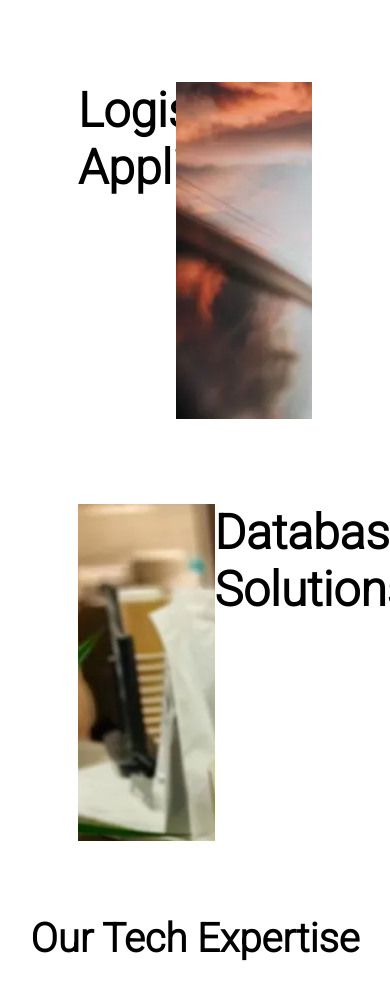
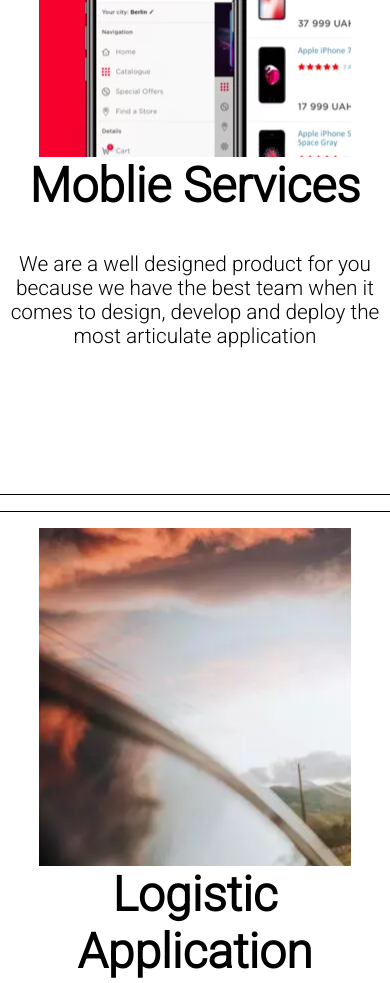
Before and after one commit to ShionikDeveloper/Shionik-Developers-Website, a website: page public/index.html in a window 390 px wide. Shown: the part 1000-1983 px from the top of the page. Drawn offline with Linux system fonts and the light colour scheme.

Commit message:
mobile responsive

```diff
--- a/index.js
+++ b/index.js
@@ -1,7 +1,7 @@
 const express = require('express')
 require("dotenv").config()
 const app = express()
-let port = process.env.PORT || 3000
+let port = process.env.PORT || 3001
 
 //Middleware
 const path = require('path')
--- a/public/index.html
+++ b/public/index.html
@@ -46,27 +46,39 @@
     </h1>
 
     <div class="project-desc">
-        <div class="projects">
+        <div class="projects proj-1">
             <div class="picture" style="background: url(./images/img-1.png);">
             </div>
             <div class="description">
-                <h2>Moblie Services</h2>
+                <h2>Moblie Services</h2><br>
+                <p style="font-size: 1.3rem;">We are a well designed product for you because
+                    we have the best team when it comes to design,
+                    develop and deploy the most articulate application
+                </p>
             </div>
         </div>
-        <div class="projects">
+        <div class="projects proj-2">
             <div class="description">
-                <h2>Logistic Application</h2>
+                <h2>Logistic Application</h2><br>
+                <p style="font-size: 1.3rem;">We are a well designed product for you because
+                    we have the best team when it comes to design,
+                    develop and deploy the most articulate application
+                </p>
             </div>
             <div class="picture" style="background: url(./images/img-2.png);">
 
             </div>
 
         </div>
-        <div class="projects">
+        <div class="projects proj-3">
             <div class="picture" style="background: url(./images/img-3.png);">
             </div>
             <div class="description">
-                <h2>Database Solutions</h2>
+                <h2>Database Solutions</h2><br>
+                <p style="font-size: 1.3rem;">We are a well designed product for you because
+                    we have the best team when it comes to design,
+                    develop and deploy the most articulate application
+                </p>
             </div>
         </div>
     </div>
--- a/public/style/style.css
+++ b/public/style/style.css
@@ -7,6 +7,7 @@ body, *{
 /* Navigation Bar */
 .navbar{
     /* margin: 1rem; */
+    width: 100vw;
     height: 10vh;
     background-color: rgb(255, 104, 104);
     display: flex;
@@ -44,6 +45,7 @@ a{
 .main{
     background: url("https://www.mobindustry.net/wp-content/uploads/2021/03/main_page_bg-min.jpg)");
     height: 50vh;
+    width: 100vw;
     color: white;
     background-position: center;
     background-size: cover;
@@ -73,11 +75,13 @@ a{
 }
 
 .title-desc{
+    width: 100vw;
     margin-top: 2rem;
     text-align: center;
     font-size: 40px;
 }
 .project-desc{
+    width: 100vw;
     min-height: 150vh;
     display: flex;
     flex-direction: column;
@@ -86,6 +90,8 @@ a{
     margin-top: 2rem;
 }
 .projects{
+    margin-top: 1rem;
+    border: 1px solid black;
     display: flex;
     align-items: center;
     min-height: 40vh;
@@ -109,6 +115,7 @@ a{
 }
 /* OUR TECHNOLOGIES */
 .tech-expertise{
+    width: 100vw;
     min-height: 120vh;
     display: flex;
     flex-direction: column;
@@ -132,17 +139,21 @@ a{
     justify-content: space-around;
 }
 .mobile-tech > div{
+    margin: 1rem;
     height: 200px;
     width: 200px;
     background-size: cover;
 
 }
 .web-tech > div{
+    margin: 1rem;
     height: 200px;
     width: 200px;
     background-size: cover;
+    background-color: red;
 }
 .web-framework > div{
+    margin: 1rem;
     height: 200px;
     width: 200px;
     background-size: cover;
@@ -167,11 +178,49 @@ a{
     line-height: 1.5rem;
 }
 
-/* @media(max-width: 1000px){
+@media(max-width: 1000px){
+
+    .main{
+        height: 70vh;
+    }
+    .title-head{
+        margin-top: 8rem;
+    }
+    .project-desc{
+        display: flex;
+        flex-direction: column;
+        align-items: center;
+        justify-content: space-around;
+    }
+    .description{
+        width: 50vw;
+    }
     .projects{
         display: flex;
-        align-items: center;
-        justify-content: space-around;
         flex-direction: column;
     }
-} */
+    .proj-2{
+        display: flex;
+        flex-direction: column-reverse;
+    }
+    .picture{
+        margin-top: 1rem;
+        width: 80vw;
+    }
+
+}
+@media(max-width: 750px){
+    .projects{
+        width: 100vw;
+        /* height: 120vh; */
+    }
+    .description{
+        text-align: center;
+        width: 100vw;
+    }
+    .mobile-tech > div, .web-tech > div, .web-framework > div{
+        width: 120px;
+        height: 120px;
+    }
+
+}
```
